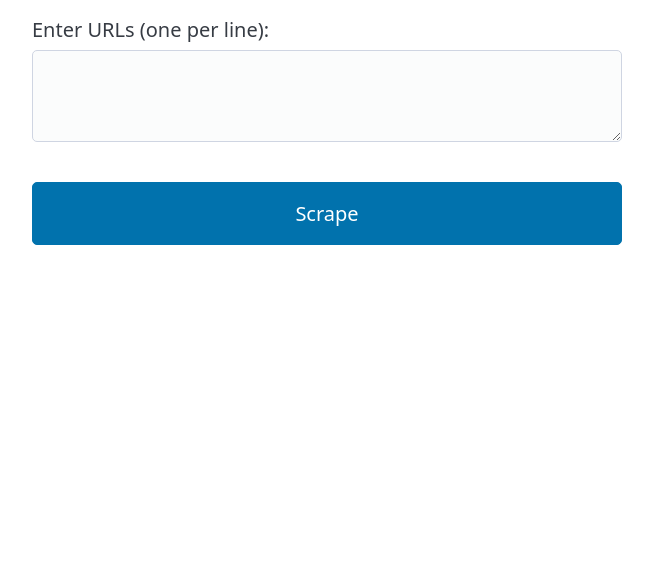
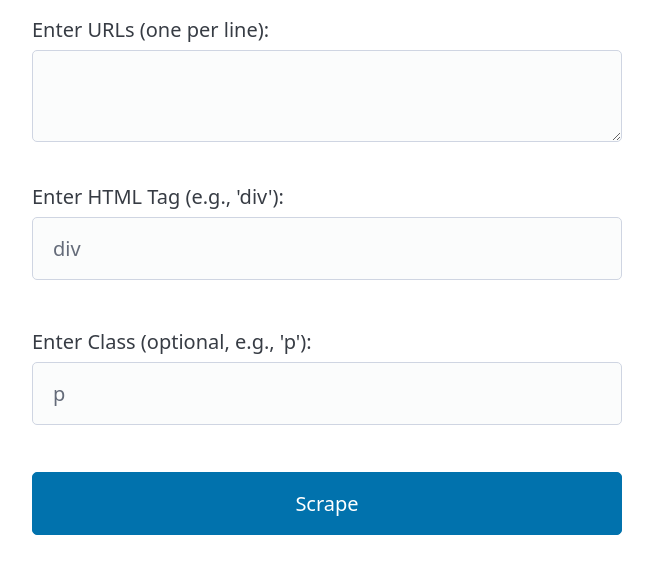
Before and after one commit to dxdez/sail-scraper, a Flask app: page / in a window 1280 px wide. Shown: the part 171-745 px from the top of the page, without its empty margins (8-661 px from the left). Run offline with Flask 2, Linux system fonts and the light colour scheme; some libraries are stand-ins or nearby versions.

Commit message:
feat: update index template for tag and class fields

```diff
--- a/app/templates/index.html
+++ b/app/templates/index.html
@@ -25,8 +25,21 @@
                             <textarea id="urls" name="urls"></textarea>
                         </label>
                     </fieldset>
+                    <fieldset>
+                        <label for="tag">
+                            Enter HTML Tag (e.g., 'div'):
+                            <input type="text" id="tag" name="tag" placeholder="div"/>
+                        </label>
+                    </fieldset>
+                    <fieldset>
+                        <label for="class">
+                            Enter Class (optional, e.g., 'p'):
+                            <input type="text" id="class" name="class" placeholder="p"/>
+                        </label>
+                    </fieldset>
                     <input type="submit" value="Scrape"/>
                 </form>
+
             </div>
             <div>
                 <h3>Scrape Results</h3>
```
